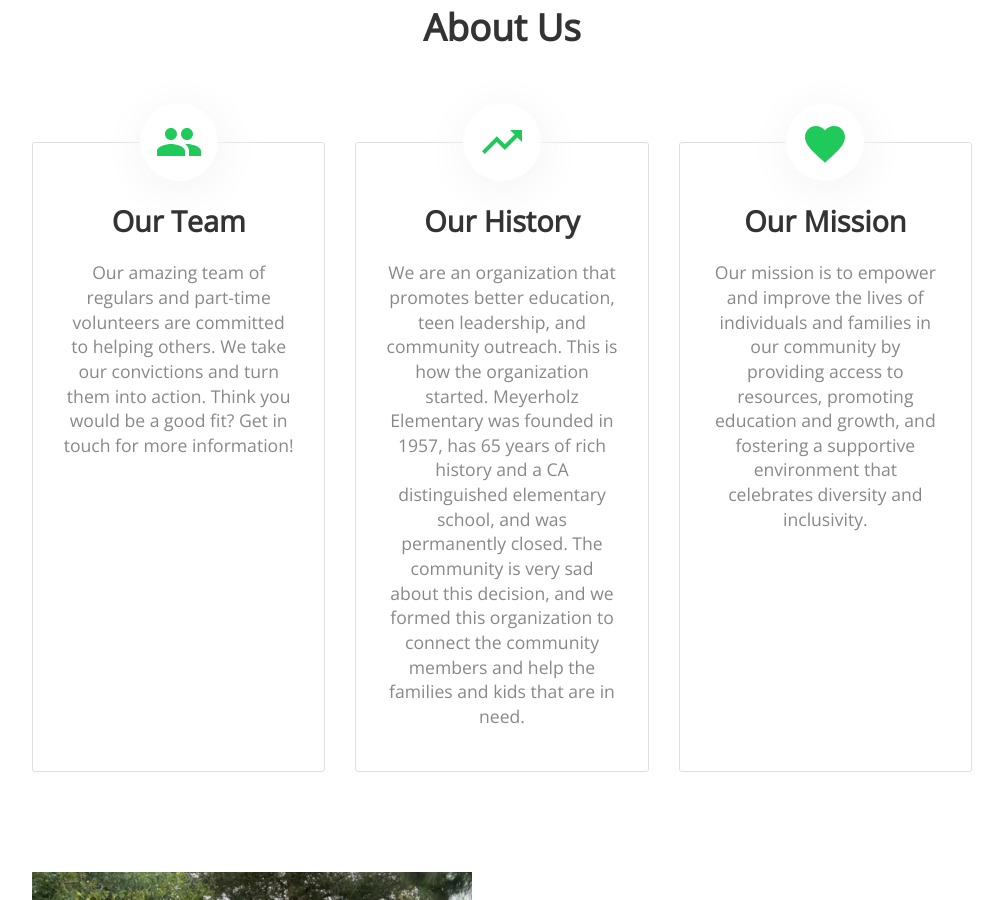
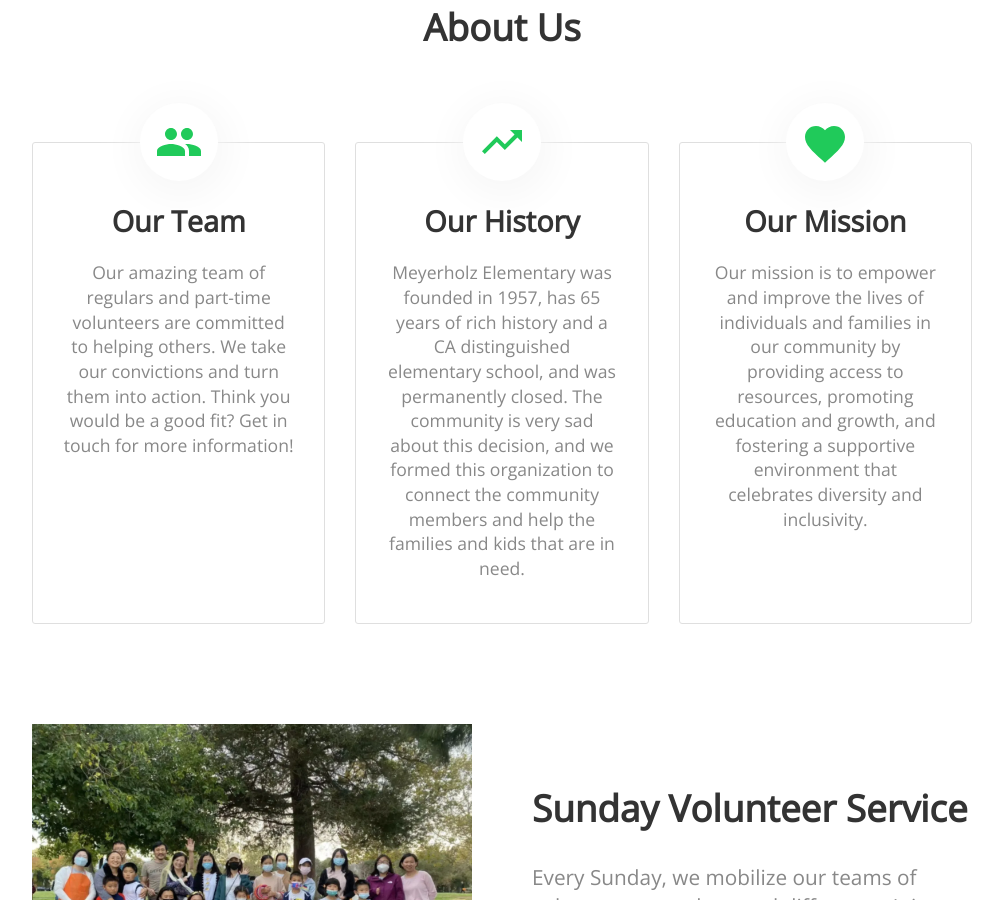
Before and after one commit to meyerholzcommunity/meyerholzcommunity.github.io, a Jekyll site: the page built from index.html, in a window 1280 px wide and 900 px high, scrolled down 698 px. Shown: the whole window, without its empty margins (138-1141 px from the left). Built offline with Jekyll 4.4.1, drawn with Linux system fonts in a browser that asks for light colours; nearby versions of some CDN libraries.

Commit message:
add logo and update copy, shorten the history

```diff
--- a/_includes/logo.html
+++ b/_includes/logo.html
@@ -1,6 +1,5 @@
 <svg fill="#ffffff" xmlns="http://www.w3.org/2000/svg" viewBox="0 0 221.634 81.425">
-<path fill="#FFFFFF" opacity="1.000000" stroke="none"
-	  d="
+<path d="
 M705.000000,1025.000000
 	C470.000000,1025.000000 235.500000,1025.000000 1.000000,1025.000000
 	C1.000000,683.666687 1.000000,342.333344 1.000000,1.000000
--- a/index.html
+++ b/index.html
@@ -32,8 +32,7 @@ title: TOGETHER WE CAN
 		<li>
 			<div class="image">{% include icons/site.html icon="economy" %}</div>
 			<h3 class="editable">Our History</h3>
-			<p class="editable">We are  an organization that promotes better education, teen leadership, and community outreach.
-				This is how the organization started. Meyerholz Elementary was founded in 1957, has 65 years of rich history and
+			<p class="editable">Meyerholz Elementary was founded in 1957, has 65 years of rich history and
 				a CA distinguished elementary school, and was permanently closed. The community is very sad about this decision,
 				and we formed this organization to connect the community members and help the families and kids that are in need.</p>
 		</li>
```
